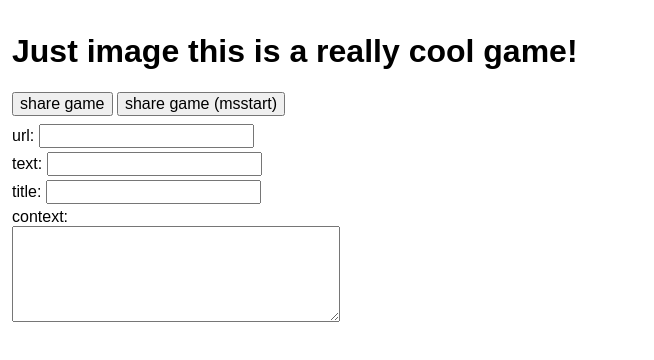
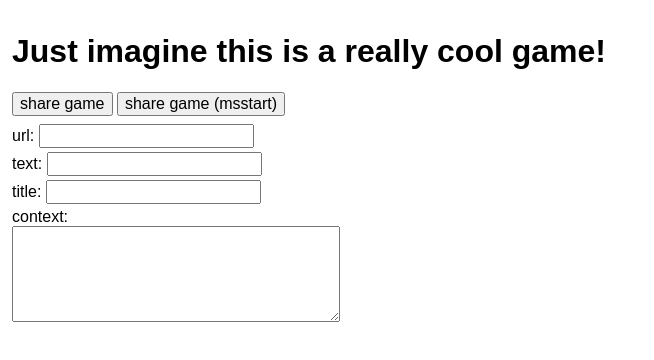
Before and after one commit to shijirmsft/shijirmsft.github.io, a website with bundled scripts: page index.html in a window 1280 px wide. Shown: the whole page, without its empty margins (0-654 px from the left). Built offline with nearby package versions, Linux system fonts and the light colour scheme.

Commit message:
fix: title

```diff
--- a/index.html
+++ b/index.html
@@ -15,7 +15,7 @@
 <body>
 
     <div class="main-container">
-        <h1>Just image this is a really cool game!</h1>
+        <h1>Just imagine this is a really cool game!</h1>
 
         <button type="button" id="share-game">share game</button>
         <button type="button" id="share-game-msstart">share game (msstart)</button>
```
